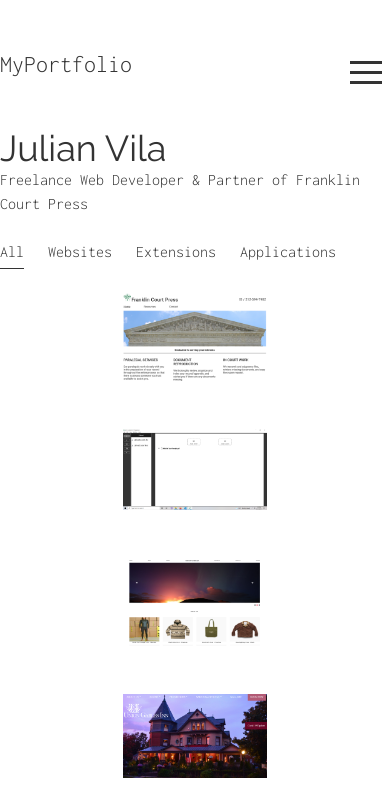
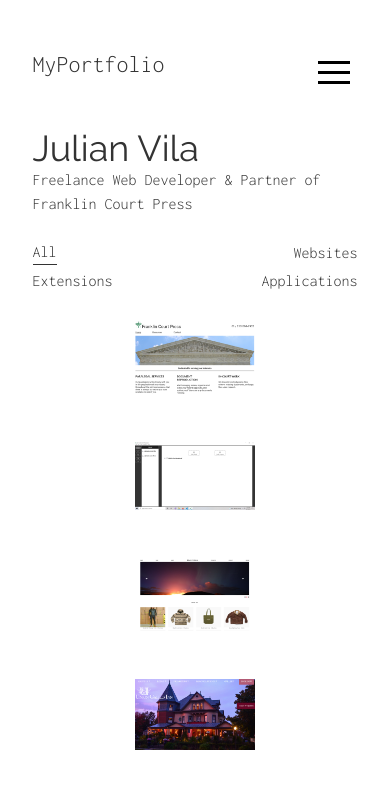
Before and after one commit to vilaj46/my-portfolio, a Gatsby site: page / in a window 390 px wide. Shown: the top 795 px of the page. Built offline with nearby package versions, Linux system fonts and the light colour scheme; Gatsby itself is replaced by a stand-in of ours.

Commit message:
Added mobile friendly for the header and project navigation.

```diff
--- a/src/components/ProjectsNavBar/components/NavItem/index.js
+++ b/src/components/ProjectsNavBar/components/NavItem/index.js
@@ -2,7 +2,7 @@ import React from "react";
 
 import Hr from "./components/Hr";
 
-export default function NavItem({ text, filterBy, onClick }) {
+export default function NavItem({ text, filterBy, onClick, right }) {
   const [focused, setFocused] = React.useState(false);
 
   const onMouseEnter = () => {
@@ -14,9 +14,10 @@ export default function NavItem({ text, filterBy, onClick }) {
   };
 
   const showHR = filterBy === text || focused === true;
+  const textRight = right ? "justify-end" : "justify-start";
 
   return (
-    <li className="mr-6">
+    <li className={`flex ${textRight} sm:justify-start`}>
       <button
         className="mb-1"
         onClick={() => onClick(text)}
@@ -26,8 +27,8 @@ export default function NavItem({ text, filterBy, onClick }) {
         onKeyDown={onMouseLeave}
       >
         {text}
+        {showHR && <Hr />}
       </button>
-      {showHR && <Hr />}
     </li>
   );
 }
--- a/src/components/ProjectsNavBar/index.js
+++ b/src/components/ProjectsNavBar/index.js
@@ -8,11 +8,29 @@ export default function ProjectsNavBar({ filterBy, setFilterBy }) {
   };
 
   return (
-    <ul className="flex mb-6" style={{ fontFamily: "inconsolata" }}>
-      <NavItem text="All" filterBy={filterBy} onClick={onClick} />
-      <NavItem text="Websites" filterBy={filterBy} onClick={onClick} />
-      <NavItem text="Extensions" filterBy={filterBy} onClick={onClick} />
-      <NavItem text="Applications" filterBy={filterBy} onClick={onClick} />
+    <ul
+      className="grid grid-cols-2 sm:grid-cols-4 mb-6"
+      style={{ fontFamily: "inconsolata" }}
+    >
+      <NavItem text="All" filterBy={filterBy} onClick={onClick} right={false} />
+      <NavItem
+        text="Websites"
+        filterBy={filterBy}
+        onClick={onClick}
+        right={true}
+      />
+      <NavItem
+        text="Extensions"
+        filterBy={filterBy}
+        onClick={onClick}
+        right={false}
+      />
+      <NavItem
+        text="Applications"
+        filterBy={filterBy}
+        onClick={onClick}
+        right={true}
+      />
     </ul>
   );
 }
--- a/src/components/pages/Container.js
+++ b/src/components/pages/Container.js
@@ -8,26 +8,33 @@ import HeaderNav from "./headerNav/HeaderNav";
 export default function Container({ children }) {
   const [isOpen, setOpen] = React.useState(false);
   return (
-    <div className="container mx-auto m-12 text-primary relative">
+    <div className="container mx-auto m-12 text-primary relative w-10/12 md:w-full">
+      <HeaderNav isOpen={isOpen} />
+      <div className="absolute -top-0 right-0 z-50">
+        {isOpen && (
+          <Hamburger toggled={isOpen} toggle={setOpen} color="white" />
+        )}
+
+        {!isOpen && (
+          <Hamburger toggled={isOpen} toggle={setOpen} color="black" />
+        )}
+      </div>
       <div className="flex">
         <div
           className={`
-        flex
-        justify-between
-        w-full
-        ${isOpen ? "absolute" : "static"}`}
+            flex
+            justify-between
+            w-full
+            ${isOpen ? "absolute" : "static"}
+          `}
         >
           <h1 className="mb-12 text-2xl" style={{ fontFamily: "inconsolata" }}>
             <Link to="/">MyPortfolio</Link>
           </h1>
-          <HeaderNav isOpen={isOpen} />
         </div>
-        <div className="ml-auto absolute right-0 z-50">
+        {/* <div className="ml-auto absolute right-0 z-50">
           {!isOpen && <Hamburger toggled={isOpen} toggle={setOpen} />}
-          {isOpen && (
-            <Hamburger toggled={isOpen} toggle={setOpen} color="white" />
-          )}
-        </div>
+        </div> */}
       </div>
 
       <div
--- a/src/components/pages/ProjectPage.js
+++ b/src/components/pages/ProjectPage.js
@@ -30,11 +30,12 @@ export default function ProjectPage({ index }) {
               )}
             </div>
           </div>
-          <p className="mb-6">{info2}</p>
+
           <Technologies tech={tech} />
         </div>
       </div>
-      <p className="mt-12">{details}</p>
+      <p className="mt-12">{info2}</p>
+      <p className="mt-6">{details}</p>
     </Container>
   );
 }
--- a/src/components/pages/headerNav/HeaderNav.js
+++ b/src/components/pages/headerNav/HeaderNav.js
@@ -10,18 +10,27 @@ export default function HeaderNav({ isOpen }) {
   return (
     <div
       className={`
+        absolute -top-0
         justify-between
-      z-40 bg-white transition duration-1000
+        z-20 bg-white transition duration-1000
         ease-in-out
+        w-full
       `}
-      style={{ width: "100%" }}
     >
       {isOpen && (
-        <ul className="bg-blue top-0 flex z-30 w-full">
+        <div className="bg-blue">
+          <h1
+            className="ml-4 text-2xl text-white"
+            style={{ fontFamily: "inconsolata" }}
+          >
+            <Link to="/">MyPortfolio</Link>
+          </h1>
+          <ul className=" top-0 flex z-30 w-full justify-around">
             <Category text="Websites" projects={websites} />
             <Category text="Extensions" projects={extensions} />
             <Category text="Applications" projects={applications} />
           </ul>
+        </div>
       )}
     </div>
   );
--- a/src/data/projects.js
+++ b/src/data/projects.js
@@ -20,12 +20,11 @@ const projects = [
     url: "http://www.franklincourtpress.com/",
     repo: "https://github.com/vilaj46/fcp-next",
     backend: "",
-    info: "NextJS App with Contact Form",
-    info2:
-      "This application was built to familiarize myself with the Next.js framework and to create a basic contact form.",
-    tech: ["NextJS", "Express"],
+    info: "NextJS Website with Contact Form",
+    info2: "This website was built to serve as a landing page for the company",
+    tech: ["NextJS", "Express", "Vercel", "SendGrid"],
     details:
-      "Initially this application was deployed via Heroku. After discovering Vercel, the website was promptly switched over. Vercel's serverless functions greatly reduced the contact form complexity and request speed that comes with Heroku's default product.",
+      "NextJs was used for the SEO potential with the server side rendering. A contact form was implemeneted so the email address isn't public.",
   },
   {
     title: "Ad1 & Ad2 Brief Preparation",
@@ -35,12 +34,12 @@ const projects = [
     url: "",
     repo: "https://github.com/vilaj46/ad1-ad2-briefs",
     backend: "",
-    info: "Desktop application which reads a Table of Contents, bookmarks, and hyperlinks a specific type of PDF document.",
+    info: "Electron application which combines specific PDFs, bookmarks, and hyperlinks",
     info2:
-      "This application was built to assist in preparing NYS briefs. Between the bookmarking and hyperlinking in a PDF, manually doing this is a nightmare.",
-    tech: ["React", "Electron", "Python", "Flask", "Automation"],
+      "This application was built to automate new rules created by the NYS court system.",
+    tech: ["React", "Electron", "Python", "Flask"],
     details:
-      "This desktop application was originally built to familiarize myself with electron and creating a desktop application. Setup was difficult with using a Flask backend. In the future, would just do a web app if similar technologies are used.",
+      "Certain documents were required to contain bookmarks and hyperlinks. The application will search for the Table of Contents / Authorities and create the bookmarks / hyperlink the page numbers.",
   },
   {
     title: "Mock Critical",
@@ -50,12 +49,12 @@ const projects = [
     url: "https://vilaj46.github.io/mock-critical/",
     repo: "https://github.com/vilaj46/mock-critical",
     backend: "",
-    info: "React App with Testing / Hooks",
+    info: "React Website with Testing / Hooks",
     info2:
-      "This application was built with mobile first intentions and to add unit/ integration tests.",
-    tech: ["React", "Testing", "Custom Hooks", "Mobile First Design"],
+      "This website was built with the purpose of practicing styling techniques and different types of testing.",
+    tech: ["React", "Testing", "Custom Hooks", "Mobile First"],
     details:
-      "This web application was started to practice css and mainly mobile first design. Since this was already a simple landing page, I've added unit/integration tests as well as custom hooks.",
+      "I came across an online clothing store which did not scale on mobile dimensions. Mobile first development was used when recreating this example. Since React is overkill for this type of website, I took the opportunity to add custom hooks / unit testing.",
   },
   {
     title: "Union Gables Inn",
@@ -65,12 +64,12 @@ const projects = [
     url: "https://xenodochial-swanson-ae4f70.netlify.app/",
     repo: "https://github.com/vilaj46/union-gables",
     backend: "",
-    info: "Gatsby application which makes use of styled/reusable components.",
+    info: "Gatsby Website with styled components",
     info2:
-      "This application was built because client complained of previously slow load times in wordpress app.",
-    tech: ["Gatsby", "Styled/Reusable components"],
+      "This application was built because the client complained of slow load times in their wordpress application.",
+    tech: ["Gatsby", "Styled Components", "Reusable Components"],
     details:
-      "Based off of what the client wanted, Gatsby felt like the obvious choice. The website contains a fair amount of photos and wanted a potential future with blogging. Load times from wordpress to Gatsby increased enormously.",
+      "This is a website for a bed and breakfast. They did not need a reservation system; only the possibility of a blog. Gatsby was chosen because of the easy to create/setup blog and for the image optimization.",
   },
   {
     title: "Glorified Todo",
@@ -82,10 +81,10 @@ const projects = [
     backend: "https://github.com/vilaj46/glorified-todo-backend",
     info: "Your standard todo application with authentication.",
     info2:
-      "This application was built to enforce CRUD capabilities and deployment.",
-    tech: ["React", "CRUD", "Express", "Restful", "Mongo"],
+      "This website was built to enforce CRUD operations and a more advanced deployment.",
+    tech: ["React", "CRUD", "Express", "Restful", "Mongo", "Mlab", "Heroku"],
     details:
-      "The design was kept simple with the purpose to focus on additional features. This application works without logging in but does not save state. However, you are able to create an account and save your list.",
+      "After working in the local environment with Express / MongoDB, I wanted to make sure that the practice projects with authentication and a database could be deployed properly.",
   },
   {
     title: "Document Downloader/Sidebar - Firefox",
@@ -96,10 +95,11 @@ const projects = [
     repo: "https://github.com/vilaj46/nyscef-document-downloader",
     backend: "",
     info: "Sidebar extension used to download documents on NYSCEF.",
-    info2: "This extension was built to ease the downloading of court records.",
+    info2:
+      "This browser extension was built to ease the downloading of court records.",
     tech: ["JavaScript"],
     details:
-      "This extension was originally built to enforce Vanilla JS knowledge. Scaling the application became difficult for new implementations.",
+      "After using React for a while, I wanted to re-enforce Vanilla JS and its scaling ability.",
   },
   {
     title: "Document Downloader/Popup - Chrome",
@@ -110,10 +110,11 @@ const projects = [
     repo: "https://github.com/vilaj46/nyscef-document-download-react",
     backend: "",
     info: "Assistance to download specific documents",
-    info2: "This extension was built to ease the downloading of court records.",
+    info2:
+      "This browser extension was built to ease the downloading of court records.",
     tech: ["React"],
     details:
-      "After building the initial iteration, this extension was built with React for better scaling.",
+      "The original version of this extension was built with vanilla JS. The React iteration was created for a larger scaling purpose and use of life cycle methods.",
   },
   {
     title: "Easy Headers",
@@ -125,10 +126,10 @@ const projects = [
     backend: "https://github.com/vilaj46/pdf-ui-backend",
     info: "Page Numbers and Headers UI for PDF documents",
     info2:
-      "This application was built to ease the adding multiple headers to a PDF document.",
+      "This website was built to ease adding multiple headers to a PDF document.",
     tech: ["React", "Flask"],
     details:
-      "Most of this application is done in the backend. Simple routes are set up and with the help of a python pdf library changes can be made to a pdf document.",
+      "Most of this application is done in the backend. Simple routes are set up and with the help of a python PDF library changes can be made to a PDF document.",
   },
 ];
 
```
Lines whose indentation alone changed are shown as unchanged.
